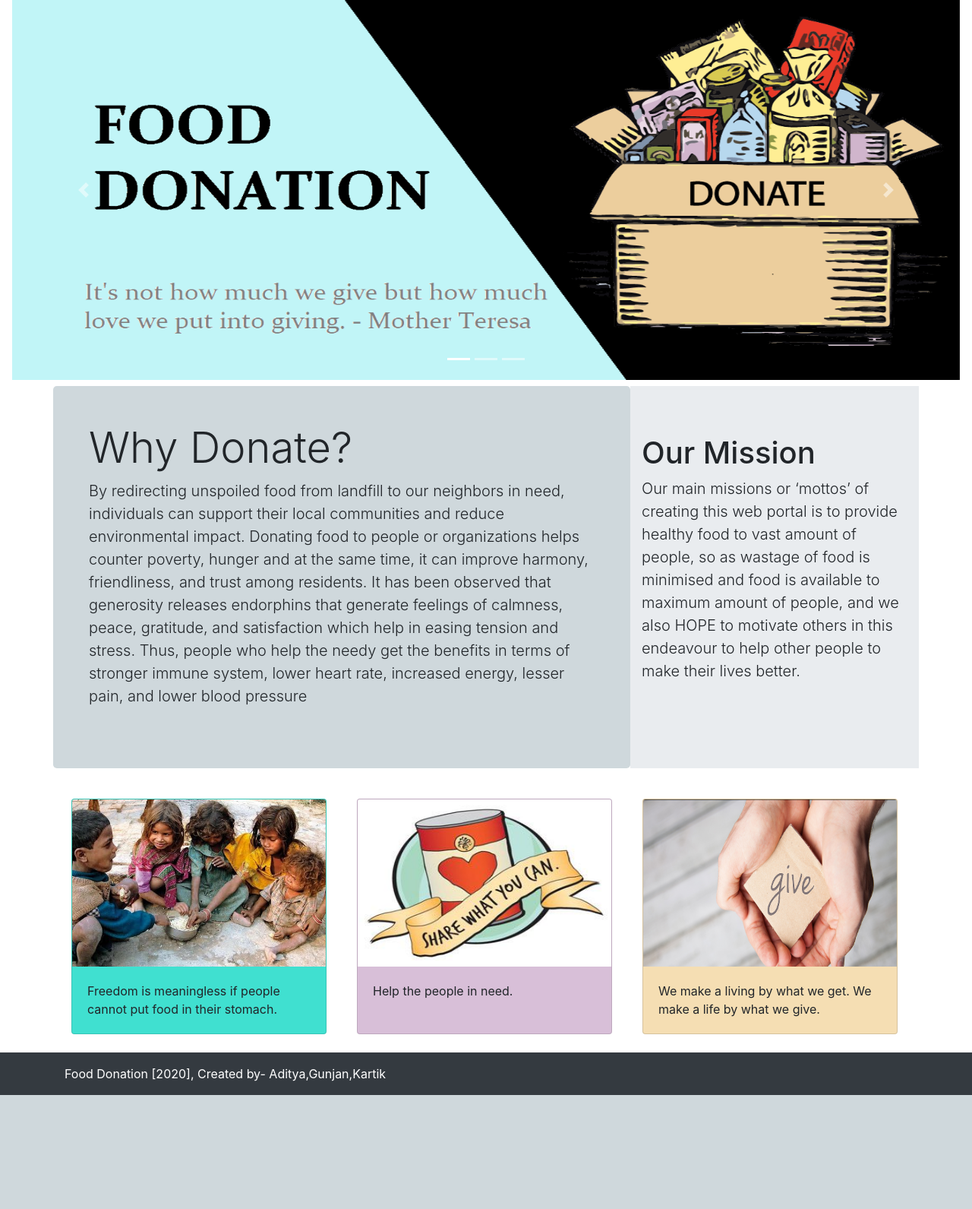
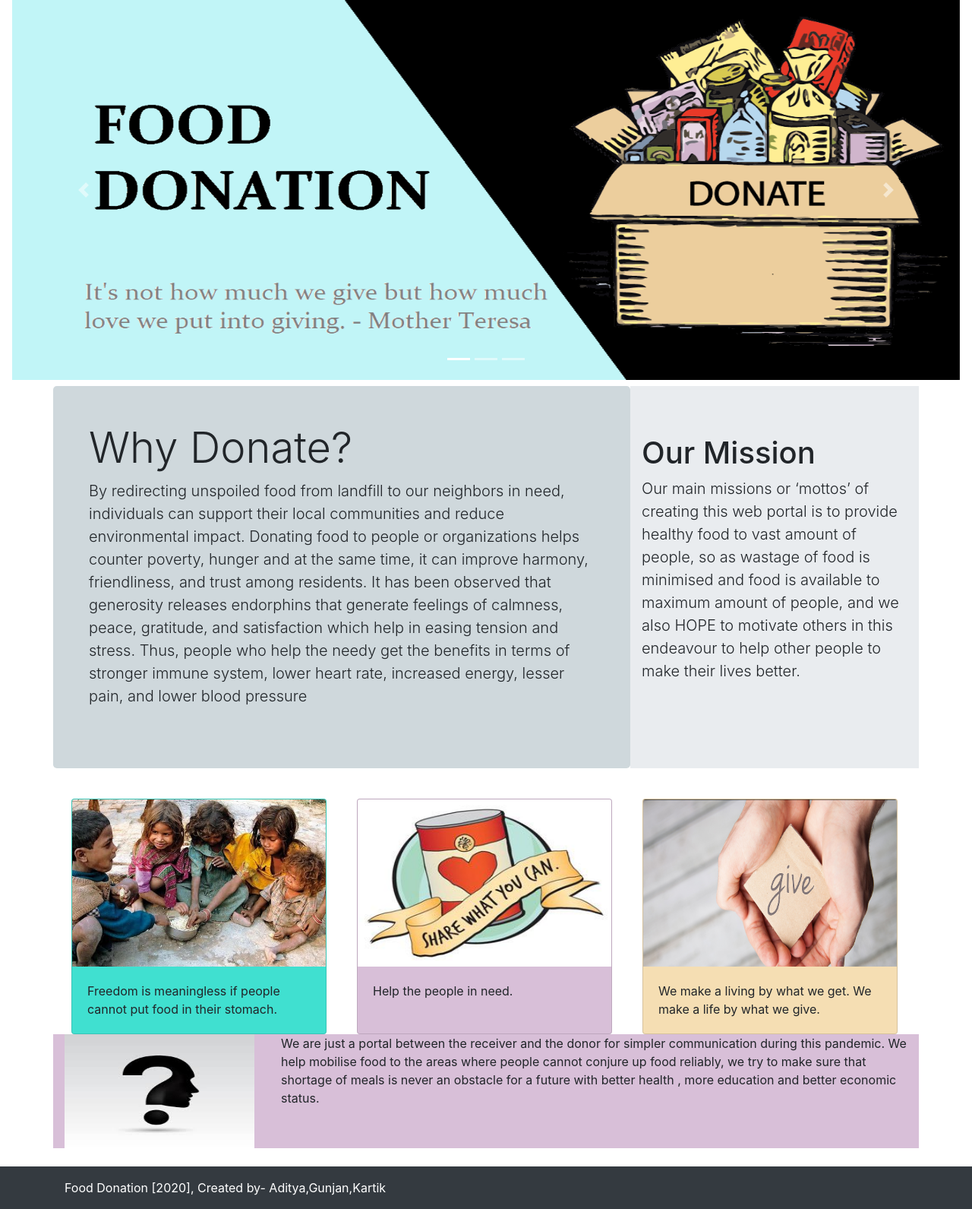
Before and after one commit to adityanav123/FoodDonation, a Django app: page / in a window 1280 px wide. Shown: the part 56-1647 px from the top of the page at 76% size. Before the commit the page ends 1497 px from the top, so only its background shows below. Run offline with Django 3.2, Linux system fonts and the light colour scheme; some libraries are stand-ins or nearby versions.

Commit message:
Update home_gc.html

```diff
--- a/templates/home_gc.html
+++ b/templates/home_gc.html
@@ -160,6 +160,30 @@ form.fix-rounded-right {
         </div>
       </div>
 
+      <!-- <div class="card mb-3" style="align:center max-width: 540px;">
+        <div class="row no-gutters">
+          <div class="col-md-4">
+            <img src="{% static 'images/cr13.jpg' %}" class="card-img" alt="...">
+          </div>
+          <div class="col-md-8">
+            <div class="card-body">
+              <h5 class="card-title">Who are we ?</h5>
+              <p class="card-text">We are just a portal between the receiver and the donor for simpler communication during this pandemic. We help mobilise food to the areas where people cannot conjure up food reliably, we try to make sure that shortage of meals is never an obstacle for a future with better health , more education and better economic status.</p>
+              <p class="card-text"><small class="text-muted">Last updated 3 mins ago</small></p>
+            </div>
+          </div>
+        </div>
+      </div> -->
+      <div class="container">
+        <div class="row" style="background-color: thistle;">
+          <div class="col-3">
+            <img src="{% static 'images/cr13.jpg' %}" class="d-block"  width="250" height="150">
+          </div>
+          <div class="col">
+            <p>We are just a portal between the receiver and the donor for simpler communication during this pandemic. We help mobilise food to the areas where people cannot conjure up food reliably, we try to make sure that shortage of meals is never an obstacle for a future with better health , more education and better economic status.</p>
+          </div>
+        </div>
+      </div>
       <footer>
         <div class= "navbar navbar-inverse bg-dark navbar-static-bottom mt-4" role="navigation">
             <div class="container">
```
